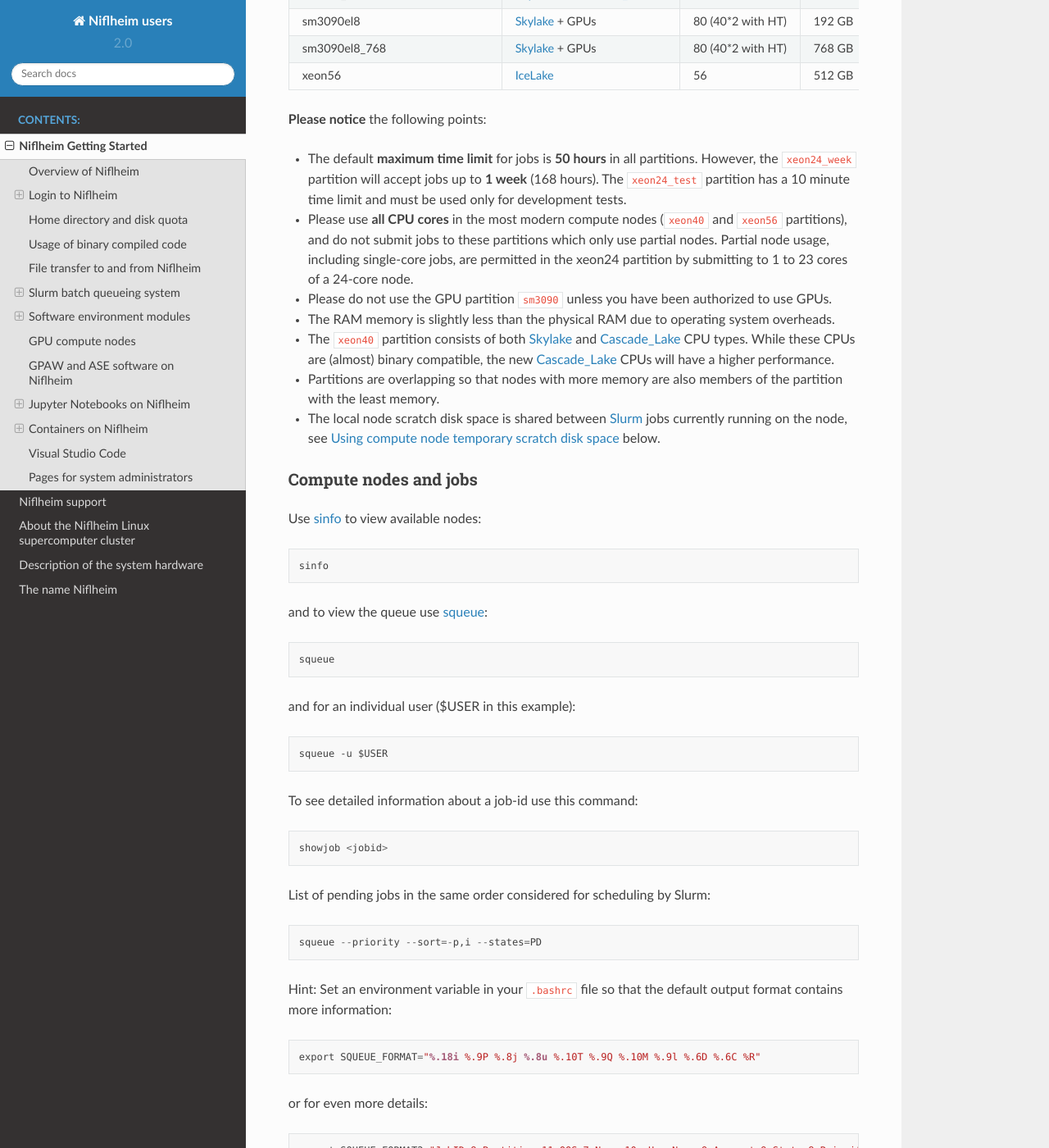
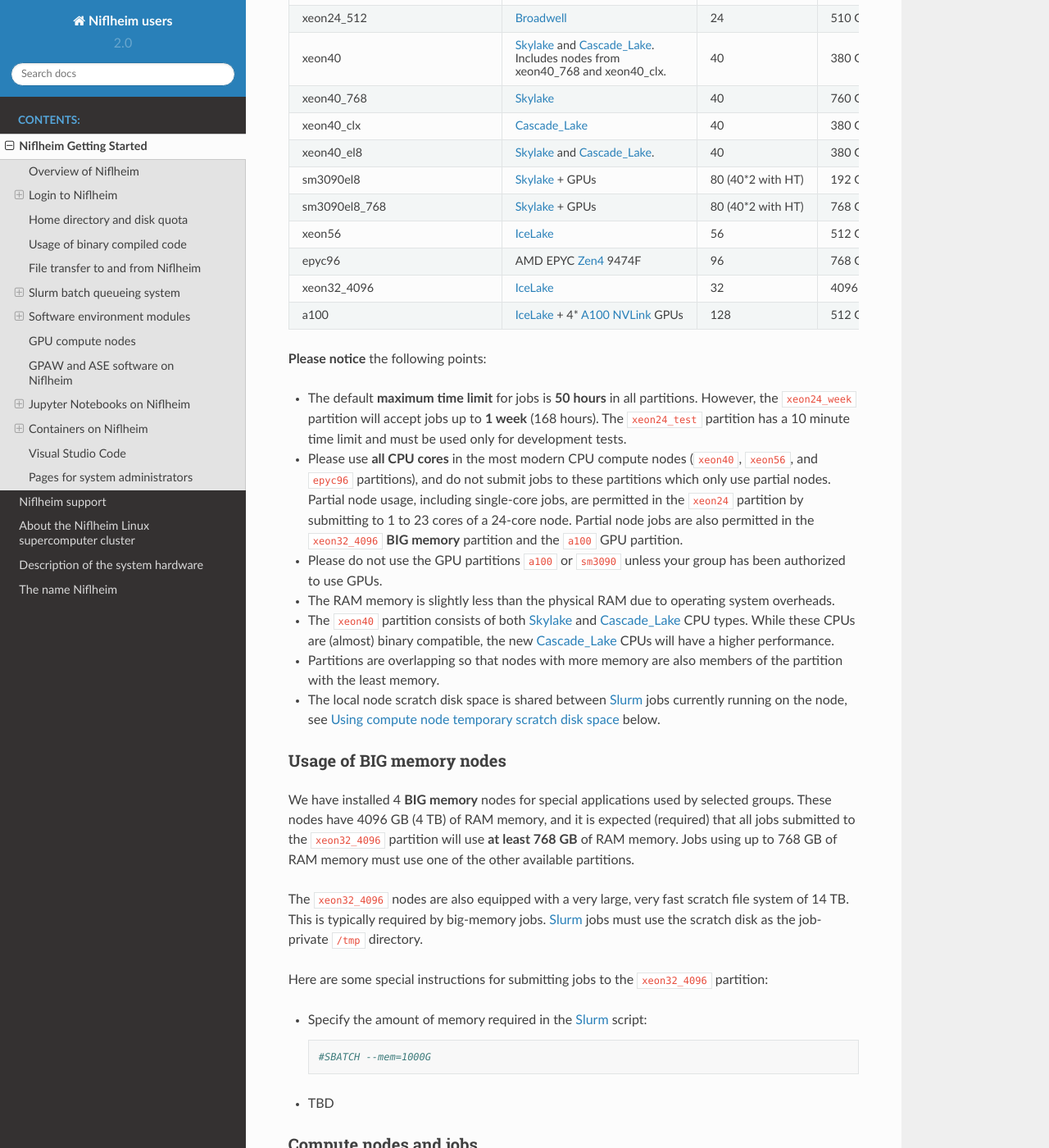
Before and after one commit to OleHolmNielsen/Niflheim_users, a Sphinx documentation site: the page built from docs/Niflheim_Getting_Started.rst, in a window 1280 px wide and 1400 px high, scrolled down 5361 px. Shown: the whole window at 82% size. Built offline with Sphinx 7.4.7 and the Read the Docs theme 2.0.0, drawn with Linux system fonts in a browser that asks for light colours; some of the changed text lies outside the part shown.

Commit message:
Added new partitions epyc96, xeon32_4096, and a100

```diff
--- a/docs/Niflheim_Getting_Started.rst
+++ b/docs/Niflheim_Getting_Started.rst
@@ -32,7 +32,7 @@ Login to Niflheim
 =================
 
 See the :ref:`Access_to_Niflheim` section about getting access.
-Login to *Niflheim* is available with SSH_ **only** from within the DTU network.
+Login to *Niflheim* is available using SSH_ **only** from within the DTU network.
 If you are outside of DTU, please log in to the DTU_VPN_ service or the G-databar_ first.
 
 .. _DTU_VPN: https://www.inside.dtu.dk/en/medarbejder/it-og-telefoni/it-support-og-kontakt/guides/remote/vpn-cisco-anyconnect
@@ -43,34 +43,43 @@ See `Compute node partitions`_ below and the :ref:`Hardware` page.
 
 The login nodes  are:
 
-* **sylg.fysik.dtu.dk** and **slid.fysik.dtu.dk**: Login nodes for CPU type **xeon24**:
+* **sylg.fysik.dtu.dk** and **slid.fysik.dtu.dk**: Login nodes for partition **xeon24**:
 
-  * The Intel CPU type **xeon24**.
+  * The Intel Broadwell_ type **xeon24**.
   * OS: CentOS_ 7.
   * Please build all applications for xeon24 with the latest Intel MKL_ math library (see `Software environment modules`_ below)!
-  * A 24-CPU (dual-processor, 12-cores + Hyperthreading_ = 48 "virtual" cores), 256 GB of RAM.
+  * 24-CPU (dual-processor, 12-cores + Hyperthreading_ = 48 "virtual" cores), 256 GB of RAM.
   * CPUs: Intel(R) Xeon(R) CPU E5-2650 v4 @ 2.20GHz Broadwell_
   * Refer to this as CPU_ARCH= **broadwell**.
 
-* **svol.fysik.dtu.dk**: Login node for CPU type **xeon40**:
+* **svol.fysik.dtu.dk**: Login node for partition **xeon40**:
 
-  * The Intel CPU type **xeon40**.
+  * The Intel Skylake_  type **xeon40**.
   * OS: CentOS_ 7.
   * Please build all applications for xeon40 with the latest Intel MKL_ math library (see `Software environment modules`_ below)!
-  * A 40-CPU (dual-processor, 20 cores + Hyperthreading_ = 80 "virtual" cores), 768 GB of RAM.
+  * 40-CPU (dual-processor, 20 cores + Hyperthreading_ = 80 "virtual" cores), 768 GB of RAM.
   * CPUs: Intel(R) Xeon(R) Scalable Gold CPU 6148 @ 2.20GHz Skylake_ with AVX512_ vector instructions.
   * Refer to this as CPU_ARCH= **skylake**.
 
-* **surt.fysik.dtu.dk**: Login node for CPU type **xeon56**:
+* **surt.fysik.dtu.dk**: Login node for partitions **xeon56**, **xeon32_4096**, and **a100**:
 
-  * The Intel CPU type **xeon56**.
+  * The Intel IceLake_ CPU type **xeon56**.
   * OS: AlmaLinux_ 8.
   * Please build all applications for xeon56 with the latest Intel MKL_ math library (see `Software environment modules`_ below)!
-  * A 56-CPU (dual-processor, 56 cores + Hyperthreading_ = 112 "virtual" cores), 512 GB of RAM.
+  * 56-CPU (dual-processor, 56 cores + Hyperthreading_ = 112 "virtual" cores), 512 GB of RAM.
   * CPUs: Intel(R) Xeon(R) Gold 6348 CPU @ 2.60GHz IceLake_ with AVX512_ vector instructions.
   * Refer to this as CPU_ARCH= **icelake**.
 
-The login nodes **surt**, **svol**, **sylg**, and **thul** must not be overloaded with heavy tasks, since this will disturb other users.
+* **fjorm.fysik.dtu.dk**: Login node for partition **epyc96**:
+
+  * The AMD EPYC Zen4_ CPU type **epyc96**.
+  * OS: RockyLinux_ 8.
+  * Please build all applications for **epyc96** with the latest ``foss`` toolchain (see `Software environment modules`_ below)!
+  * 16-CPU (single-processor, 16 cores + Hyperthreading_ = 32 "virtual" cores), 384 GB of RAM.
+  * CPUs: AMD(R) EPYC(R) 9124 CPU @ 3.00GHz Genoa Zen4_ (note: the **epyc96** have more and faster CPU cores).
+  * Refer to this as CPU_ARCH= **epyc9004**.
+
+The login nodes **fjorm**, **surt**, **svol**, **sylg**, and **thul** must not be overloaded with heavy tasks, since this will disturb other users.
 
 The login node **slid** would be acceptable for more heavy testing of codes, but please bear in mind that the login nodes may be shared by many users, and no single user should monopolize any login nodes.
 **Long tasks should always be submitted as batch jobs**.
@@ -85,8 +94,9 @@ The login node **slid** would be acceptable for more heavy testing of codes, but
 .. _Cascade_Lake: https://en.wikipedia.org/wiki/Cascade_Lake_(microarchitecture)
 .. _Skylake: https://en.wikipedia.org/wiki/Skylake_(microarchitecture)
 .. _Broadwell: https://en.wikipedia.org/wiki/Broadwell_%28microarchitecture%29
-.. _Sandy_Bridge: https://en.wikipedia.org/wiki/Sandy_Bridge_(microarchitecture)
-.. _Ivy_Bridge: https://en.wikipedia.org/wiki/Ivy_Bridge_(microarchitecture)
+.. _Zen4: https://en.wikipedia.org/wiki/Zen_4
+.. _NVLink: https://en.wikipedia.org/wiki/NVLink
+.. _A100: https://www.nvidia.com/en-us/data-center/a100/
 
 SSH setup
 ---------
@@ -318,6 +328,27 @@ Niflheim contains a number of node partitions with different types of CPU archit
     - 293 GB
     - surt
     - AlmaLinux 8
+  * - epyc96
+    - AMD EPYC Zen4_ 9474F
+    - 96
+    - 768 GB
+    - 1.7 GB
+    - fjorm
+    - RockyLinux 8
+  * - xeon32_4096
+    - IceLake_
+    - 32
+    - 4096 GB
+    - 14 TB
+    - surt
+    - RockyLinux 8
+  * - a100
+    - IceLake_ + 4* A100_ NVLink_ GPUs
+    - 128
+    - 512 GB
+    - 1.7 TB
+    - surt
+    - RockyLinux 8
 
 **Please notice** the following points:
 
@@ -325,11 +356,12 @@ Niflheim contains a number of node partitions with different types of CPU archit
   However, the ``xeon24_week`` partition will accept jobs up to **1 week** (168 hours).
   The ``xeon24_test`` partition has a 10 minute time limit and must be used only for development tests.
 
-* Please use **all CPU cores** in the most modern compute nodes (``xeon40`` and ``xeon56`` partitions),
+* Please use **all CPU cores** in the most modern CPU compute nodes (``xeon40``, ``xeon56``, and ``epyc96`` partitions),
   and do not submit jobs to these partitions which only use partial nodes.
-  Partial node usage, including single-core jobs, are permitted in the xeon24 partition by submitting to 1 to 23 cores of a 24-core node.
+  Partial node usage, including single-core jobs, are permitted in the ``xeon24`` partition by submitting to 1 to 23 cores of a 24-core node.
+  Partial node jobs are also permitted in the ``xeon32_4096`` **BIG memory** partition and the ``a100`` GPU partition.
 
-* Please do not use the GPU partition ``sm3090`` unless you have been authorized to use GPUs.
+* Please do not use the GPU partitions ``a100`` or ``sm3090`` unless your group has been authorized to use GPUs.
 
 * The RAM memory is slightly less than the physical RAM due to operating system overheads.
 
@@ -339,6 +371,26 @@ Niflheim contains a number of node partitions with different types of CPU archit
 * Partitions are overlapping so that nodes with more memory are also members of the partition with the least memory.
 
 * The local node scratch disk space is shared between Slurm_ jobs currently running on the node, see `Using compute node temporary scratch disk space`_ below.
+
+Usage of BIG memory nodes
+--------------------------
+
+We have installed 4 **BIG memory** nodes for special applications used by selected groups.
+These nodes have 4096 GB (4 TB) of RAM memory,
+and it is expected (required) that all jobs submitted to the ``xeon32_4096`` partition will use **at least 768 GB** of RAM memory.
+Jobs using up to 768 GB of RAM memory must use one of the other available partitions.
+
+The ``xeon32_4096`` nodes are also equipped with a very large, very fast scratch file system of 14 TB.
+This is typically required by big-memory jobs.
+Slurm_ jobs must use the scratch disk as the job-private ``/tmp`` directory.
+
+Here are some special instructions for submitting jobs to the ``xeon32_4096`` partition:
+
+* Specify the amount of memory required in the Slurm_ script::
+
+   #SBATCH --mem=1000G
+
+* TBD
 
 Compute nodes and jobs
 ----------------------
@@ -565,8 +617,8 @@ This ``$TMPDIR`` setting is the default value in many computer codes and may not
 
 Notes:
 
-* On the **login nodes** you should **not** use ``/tmp`` for large files!
-  Please continue to use the ``/scratch/$USER`` folder.
+* On the **login nodes** you **must not** use ``/tmp`` for large files!
+  Please use in stead the local ``/scratch/$USER`` folder.
 
 Technical details:
 
```
